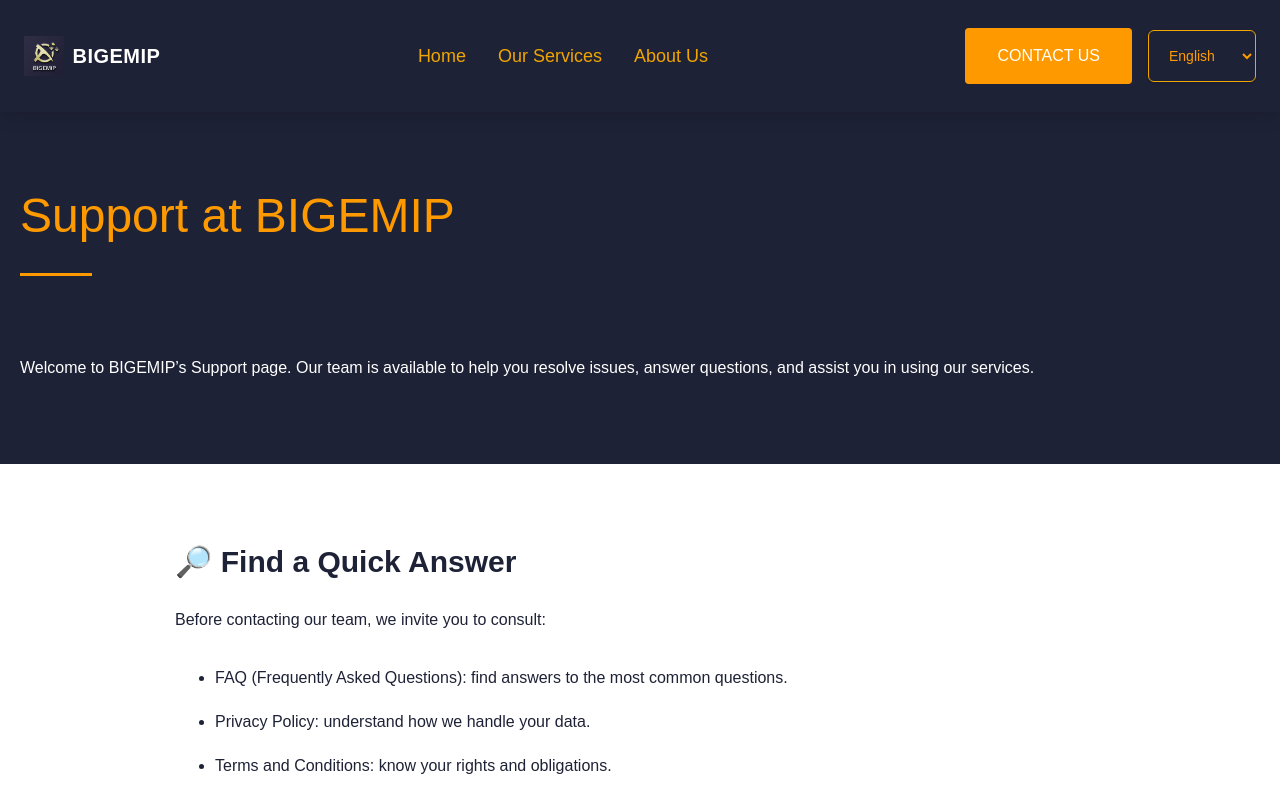
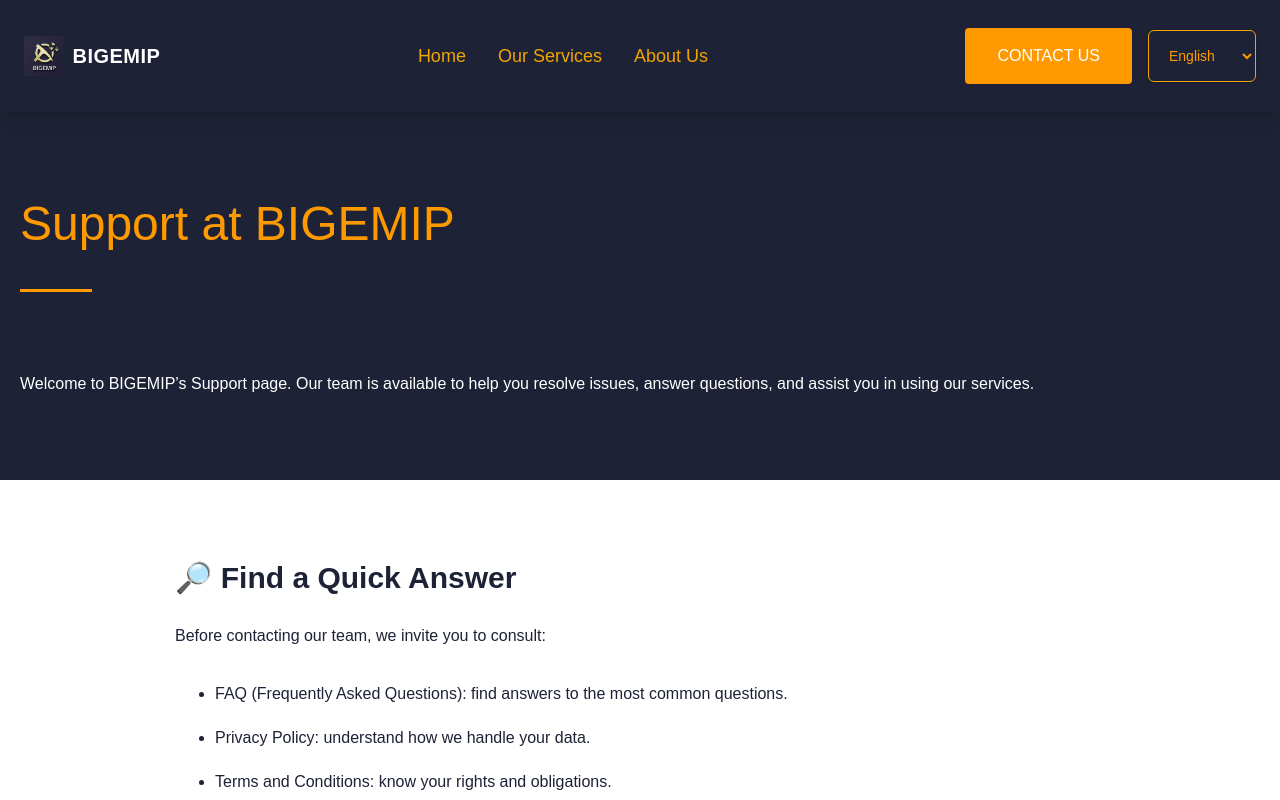
Before and after one commit to JordyBukondaTshibangu/BIGEMIP-SARL, a Next.js app: page /en/support in a window 1280 px wide. Shown: the top 800 px of the page. Built offline with nearby package versions, Linux system fonts and the light colour scheme.

Commit message:
fix: line height for legal pages

```diff
--- a/src/components/molecules/_common/header-title.tsx
+++ b/src/components/molecules/_common/header-title.tsx
@@ -15,7 +15,7 @@
         transition={{ duration: 0.8, ease: "easeOut" }}
         className="lg:max-w-7xl lg:mx-auto w-full flex flex-col gap-10"
       >
-        <h1 className="text-5xl font-medium text-amber-500 is-style-underlined-heading">
+        <h1 className="text-5xl font-medium text-amber-500 is-style-underlined-heading leading-16">
           {title}
         </h1>
         <div className="flex flex-col md:flex-row gap-14">
--- a/src/components/molecules/about/bgp-who-are-we.tsx
+++ b/src/components/molecules/about/bgp-who-are-we.tsx
@@ -15,7 +15,7 @@
         transition={{ duration: 0.8, ease: "easeOut" }}
         className="lg:max-w-7xl lg:mx-auto w-full flex flex-col gap-10"
       >
-        <h1 className="text-5xl font-medium text-amber-500 is-style-underlined-heading">
+        <h1 className="text-5xl font-medium text-amber-500 is-style-underlined-heading leading-16">
           {t("who_are_we.title")}
         </h1>
         <div className="flex flex-col md:flex-row gap-14">
--- a/src/components/molecules/contact/bgp-contact-header.tsx
+++ b/src/components/molecules/contact/bgp-contact-header.tsx
@@ -13,7 +13,7 @@
         transition={{ duration: 0.8, ease: "easeOut" }}
         className="lg:max-w-7xl lg:mx-auto w-full flex flex-col gap-10"
       >
-        <h1 className="text-5xl font-medium text-amber-500 is-style-underlined-heading">
+        <h1 className="text-5xl font-medium text-amber-500 is-style-underlined-heading leading-16">
           {t("title")}
         </h1>
         <div className="flex flex-col md:flex-row gap-14">
```
